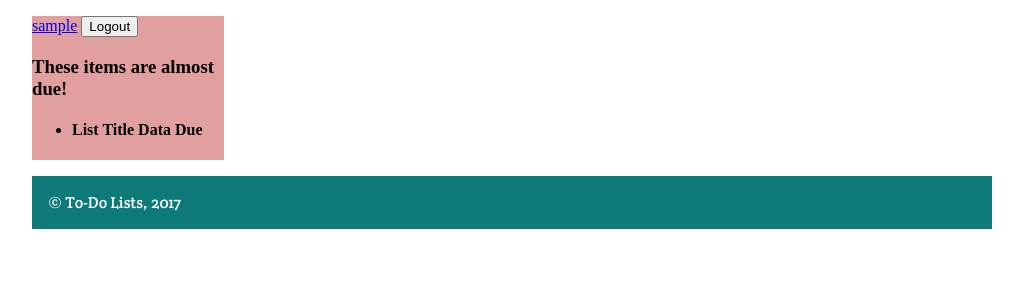
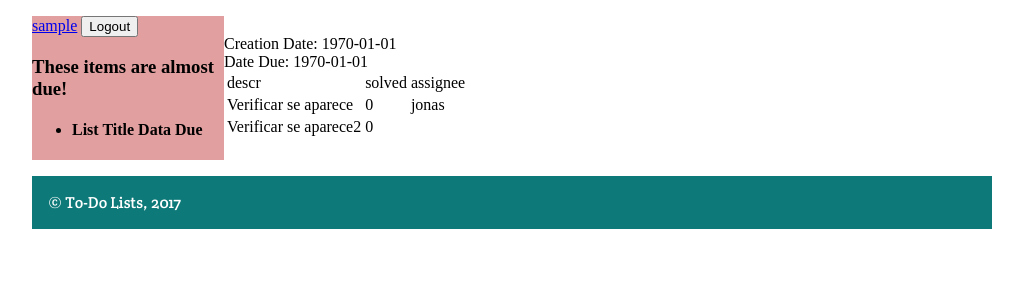
Before and after one commit to danrpinho/LTW1718, a PHP site: page /consult_list.php?id=1 in a window 1280 px wide. Shown: the part 104-404 px from the top of the page, without its empty margins (128-1151 px from the left). Run offline with PHP 8.4, Linux system fonts and the light colour scheme; the visitor is signed in with stand-in values (Sample User, id 1); data comes from the database, SQL or seed files in the repository.

Commit message:
Visualizacao de uma Lista Especifica

```diff
--- a/consult_list.php
+++ b/consult_list.php
@@ -6,6 +6,7 @@
     if (isset($_SESSION['username']) && $_SESSION['username'] != '') {
         include_once('html/database/list.php');
         $list = getListById($_GET['id']);
+        $items = getListItems($_GET['id']);
         include_once('html/templates/aside/sidebar.php');
         include_once('html/templates/lists/list.php');
     } else {
--- a/database/insertDB.sql
+++ b/database/insertDB.sql
@@ -8,3 +8,6 @@ INSERT INTO "users" VALUES ('evo', 'Fernando', '1bda07870e85c5b0a56c55b25b8de246
 INSERT INTO "todolists" VALUES ( NULL, 'teste', 'Exemplo', '2017-11-26', '2017-11-27');
 INSERT INTO "todolists" VALUES ( NULL, 'teste', 'Exemplo2', '2017-11-27', '2017-11-30');
 INSERT INTO "todolists" VALUES ( NULL, 'teste', 'Exemplo3', '2017-11-26', '2017-12-15');
+
+INSERT INTO "listitems" VALUES ( NULL, 1, 'Verificar se aparece', 0, 'jonas');
+INSERT INTO "listitems" VALUES ( NULL, 1, 'Verificar se aparece2', 0, NULL);
--- a/html/database/list.php
+++ b/html/database/list.php
@@ -14,6 +14,15 @@
     if (isset($_SESSION['username'])) {
         $stmt = $dbh->prepare('SELECT * FROM todolists WHERE listID = ? AND username = ?');
         $stmt->execute(array($listID, $_SESSION['username']));
+        return $stmt->fetch();
+    }
+  }
+
+  function getListItems($listID) {
+    global $dbh;
+    if (isset($_SESSION['username'])) {
+        $stmt = $dbh->prepare('SELECT * FROM listitems WHERE listID = ?');
+        $stmt->execute(array($listID));
         return $stmt->fetchAll();
     }
   }
--- a/html/templates/lists/list.php
+++ b/html/templates/lists/list.php
@@ -1,13 +1,24 @@
-<section id="lists">
-    <?php if (isset($_SESSION['username']) && $_SESSION['username'] != '') { ?>
+<section id="list">
     <article>
         <header>
-                <?php if (isset($list['title'])) { ?>
           <h3><?=$list['title']?></h3>
           <span class="datecreation">Creation Date: <?=date('Y-m-d', strtotime($list['creation']));?></span>
+          <br>
           <span class="datedue">Date Due: <?=date('Y-m-d', strtotime($list['datadue']));?></span>
+        </header>
+        <table>
+            <tr>
+                <td>descr</td>
+                <td>solved</td>
+                <td>assignee</td>
+            </tr>
+            <?php foreach($items as $item) { ?>
+                <tr>
+                    <td><?=$item['descr']?></td>
+                    <td><?=$item['solved']?></td>
+                    <td><?=$item['assignee']?></td>
+                </tr>
             <?php } ?>
-            </header>
+        </table>
     </article>
-    <?php } ?>
 </section>
--- a/html/templates/lists/lists.php
+++ b/html/templates/lists/lists.php
@@ -9,6 +9,7 @@
               <h3><?=$list['title']?></h3>
               <h3><a href="consult_list.php?id=<?=$list['listID']?>">Read</a></h3>
               <span class="datecreation">Creation Date: <?=date('Y-m-d', strtotime($list['creation']));?></span>
+              <br>
               <span class="datedue">Date Due: <?=date('Y-m-d', strtotime($list['datadue']));?></span>
             </header>
           </article>
@@ -18,6 +19,7 @@
             <header>
                 <h3>Example</h3>
                 <span class="datecreation">Creation Date: 2017-11-27</span>
+                <br>
                 <span class="datedue">Date Due: 2017-12-03</span>
             </header>
         </article>
```
Also changed, not shown: database/lists.db. Lines whose indentation alone changed are shown as unchanged.
